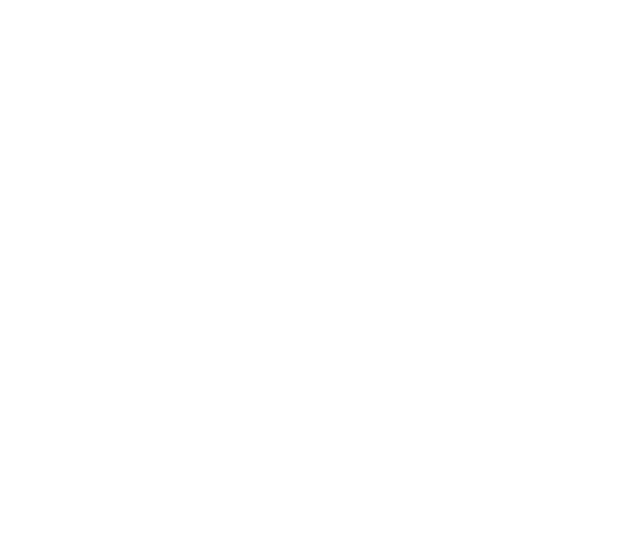
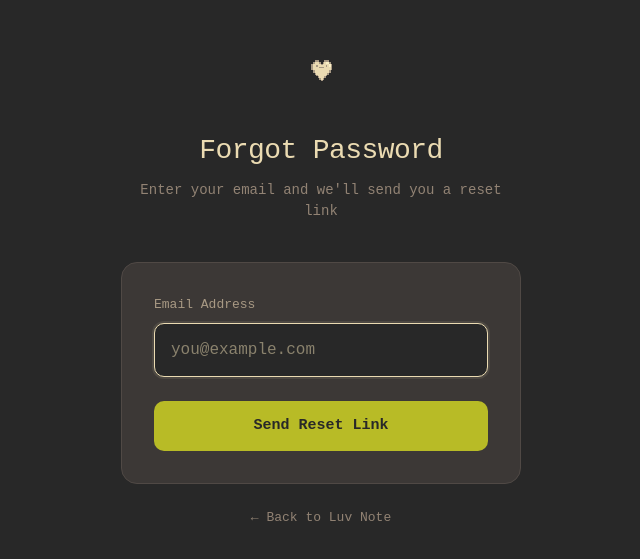
Before and after one commit to pwnial/luvnote-website, a React (Vite) app: page /forgot in a window 1280 px wide. Before the commit this address had no page. Shown: the part 121-680 px from the top of the page, without its empty margins (319-959 px from the left). Built offline with nearby package versions, Linux system fonts and the light colour scheme.

Commit message:
feat: add /forgot password page + wire up full reset flow

```diff
--- a/src/app/App.tsx
+++ b/src/app/App.tsx
@@ -8,6 +8,7 @@
 import { Terms } from "./components/Terms";
 import { Support } from "./components/Support";
 import ResetPassword from "./components/ResetPassword";
+import ForgotPassword from "./components/ForgotPassword";
 import { AnimatedSection } from "./components/AnimatedSection";
 import { DebugDevicePreview } from "./components/DebugDevicePreview";
 
@@ -510,6 +511,7 @@
         <Route path="/privacy" element={<Privacy />} />
         <Route path="/terms" element={<Terms />} />
         <Route path="/support" element={<Support />} />
+        <Route path="/forgot" element={<ForgotPassword />} />
         <Route path="/reset" element={<ResetPassword />} />
       </Routes>
     </AnimatePresence>
--- /dev/null
+++ b/src/app/components/ForgotPassword.tsx
@@ -0,0 +1,189 @@
+import { useState } from 'react';
+import { createClient } from '@supabase/supabase-js';
+
+const supabase = createClient(
+  'https://fkfyhsbhsobxmiiidtrn.supabase.co',
+  'eyJhbGciOiJIUzI1NiIsInR5cCI6IkpXVCJ9.eyJpc3MiOiJzdXBhYmFzZSIsInJlZiI6ImZrZnloc2Joc29ieG1paWlkdHJuIiwicm9sZSI6ImFub24iLCJpYXQiOjE3NTg2NDUyNDQsImV4cCI6MjA3NDIyMTI0NH0.kwn4lcEd4Xa5tA3p2rfnHhKn__6_GwkySNy5HDGfams'
+);
+
+export default function ForgotPassword() {
+  const [email, setEmail] = useState('');
+  const [loading, setLoading] = useState(false);
+  const [sent, setSent] = useState(false);
+  const [error, setError] = useState('');
+
+  const handleSubmit = async (e: React.FormEvent) => {
+    e.preventDefault();
+    setError('');
+
+    if (!email || !email.includes('@')) {
+      setError('Please enter a valid email address');
+      return;
+    }
+
+    setLoading(true);
+
+    const { error: resetError } = await supabase.auth.resetPasswordForEmail(email, {
+      redirectTo: 'https://luvnote.app/reset',
+    });
+
+    setLoading(false);
+
+    if (resetError) {
+      setError(resetError.message);
+    } else {
+      setSent(true);
+    }
+  };
+
+  return (
+    <div style={{
+      minHeight: '100vh',
+      background: '#282828',
+      display: 'flex',
+      alignItems: 'center',
+      justifyContent: 'center',
+      padding: '20px',
+      fontFamily: 'ui-monospace, "SF Mono", "Cascadia Code", monospace',
+    }}>
+      <div style={{ width: '100%', maxWidth: '400px' }}>
+        {/* Logo */}
+        <div style={{ textAlign: 'center', marginBottom: '40px' }}>
+          <img
+            src="/heart-love-gruvbox.gif"
+            alt="Luv"
+            style={{
+              width: '80px',
+              height: '80px',
+              imageRendering: 'pixelated' as any,
+              marginBottom: '20px',
+              display: 'block',
+              marginLeft: 'auto',
+              marginRight: 'auto',
+            }}
+          />
+          <h1 style={{
+            fontSize: '28px',
+            fontWeight: 400,
+            color: '#ebdbb2',
+            margin: '0 0 8px 0',
+            letterSpacing: '-0.02em',
+          }}>Forgot Password</h1>
+          <p style={{
+            color: '#928374',
+            fontSize: '14px',
+            margin: 0,
+          }}>Enter your email and we'll send you a reset link</p>
+        </div>
+
+        {/* Card */}
+        <div style={{
+          background: '#3c3836',
+          borderRadius: '16px',
+          border: '1px solid #504945',
+          padding: '32px',
+        }}>
+          {sent ? (
+            <div style={{
+              background: '#282828',
+              border: '1px solid #b8bb26',
+              borderRadius: '12px',
+              padding: '24px',
+              textAlign: 'center',
+            }}>
+              <div style={{ fontSize: '28px', marginBottom: '12px' }}>📬</div>
+              <p style={{ color: '#b8bb26', fontWeight: 500, fontSize: '15px', margin: '0 0 8px 0', lineHeight: 1.6 }}>
+                Check your inbox!
+              </p>
+              <p style={{ color: '#928374', fontSize: '13px', margin: 0, lineHeight: 1.6 }}>
+                If an account exists for <strong style={{ color: '#a89984' }}>{email}</strong>, you'll receive a password reset link shortly.
+              </p>
+            </div>
+          ) : (
+            <form onSubmit={handleSubmit}>
+              {error && (
+                <div style={{
+                  background: '#282828',
+                  border: '1px solid #fb4934',
+                  borderRadius: '10px',
+                  padding: '12px 16px',
+                  marginBottom: '20px',
+                  color: '#fb4934',
+                  fontSize: '13px',
+                }}>
+                  {error}
+                </div>
+              )}
+
+              <div style={{ marginBottom: '24px' }}>
+                <label style={{
+                  display: 'block',
+                  fontSize: '13px',
+                  fontWeight: 500,
+                  color: '#a89984',
+                  marginBottom: '8px',
+                }}>Email Address</label>
+                <input
+                  type="email"
+                  value={email}
+                  onChange={(e) => setEmail(e.target.value)}
+                  placeholder="you@example.com"
+                  autoFocus
+                  style={{
+                    width: '100%',
+                    padding: '14px 16px',
+                    borderRadius: '10px',
+                    border: '1px solid #504945',
+                    background: '#282828',
+                    color: '#ebdbb2',
+                    fontSize: '16px',
+                    outline: 'none',
+                    boxSizing: 'border-box',
+                    transition: 'border-color 0.2s, box-shadow 0.2s',
+                    fontFamily: 'inherit',
+                  }}
+                  onFocus={(e) => {
+                    e.target.style.borderColor = '#ebdbb2';
+                    e.target.style.boxShadow = '0 0 0 2px rgba(235, 219, 178, 0.1)';
+                  }}
+                  onBlur={(e) => {
+                    e.target.style.borderColor = '#504945';
+                    e.target.style.boxShadow = 'none';
+                  }}
+                />
+              </div>
+
+              <button
+                type="submit"
+                disabled={loading}
+                style={{
+                  width: '100%',
+                  padding: '14px',
+                  background: loading ? '#504945' : '#b8bb26',
+                  color: loading ? '#928374' : '#282828',
+                  border: 'none',
+                  borderRadius: '10px',
+                  fontSize: '15px',
+                  fontWeight: 600,
+                  cursor: loading ? 'not-allowed' : 'pointer',
+                  transition: 'all 0.2s',
+                  fontFamily: 'inherit',
+                }}
+              >
+                {loading ? 'Sending...' : 'Send Reset Link'}
+              </button>
+            </form>
+          )}
+        </div>
+
+        {/* Footer */}
+        <p style={{ textAlign: 'center', marginTop: '24px', fontSize: '13px' }}>
+          <a href="/" style={{ color: '#928374', textDecoration: 'none', transition: 'color 0.2s' }}
+             onMouseEnter={(e) => (e.target as HTMLElement).style.color = '#ebdbb2'}
+             onMouseLeave={(e) => (e.target as HTMLElement).style.color = '#928374'}
+          >← Back to Luv Note</a>
+        </p>
+      </div>
+    </div>
+  );
+}
```
